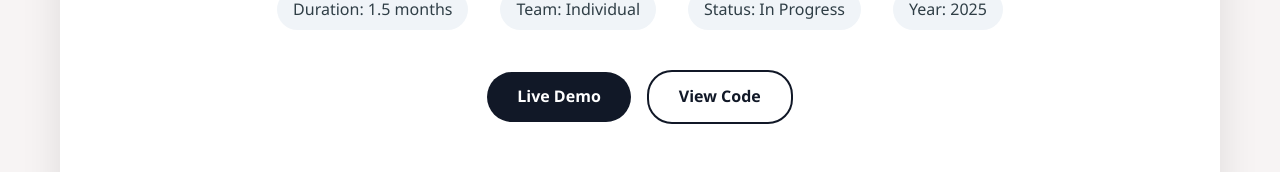
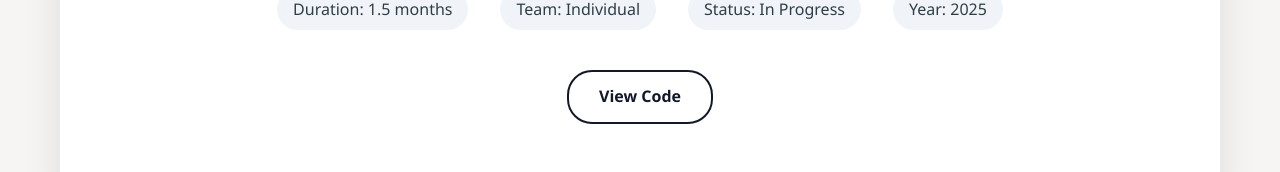
Before and after one commit to Claireko2/MyWebsite, a React (Create React App) app: page /projects/career-compass in a window 1280 px wide. Shown: the part 326-498 px from the top of the page. Built offline with nearby package versions, Linux system fonts and the light colour scheme; no server answers.

Commit message:
Update CareerCompassDetail.js

```diff
--- a/src/pages/projects/CareerCompassDetail.js
+++ b/src/pages/projects/CareerCompassDetail.js
@@ -19,7 +19,6 @@ export default function ProjectDetail() {
                     <div className="meta-item">Year: 2025</div>
                 </div>
                 <div>
-                    <a href="https://career-compass-frontend-hazel.vercel.app" className="btn">Live Demo</a>
                     <a href="https://github.com/Claireko2/CareerCompass.git" target="_blank" rel="noopener noreferrer" className="btn btn-secondary">View Code</a>
                 </div>
             </div>
```
